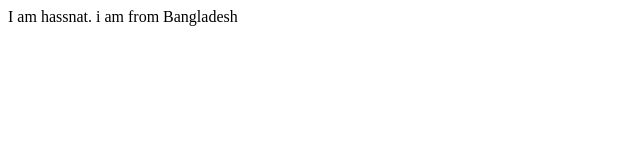
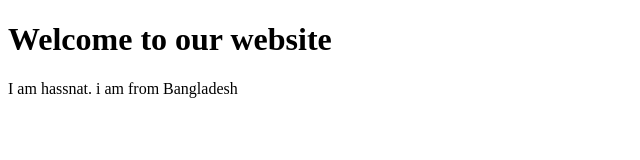
Before and after one commit to hassnat774/my-second-project, a plain HTML site: page index.html in a window 1280 px wide. Shown: the whole page, without its empty margins (0-640 px from the left). Drawn offline with Linux system fonts and the light colour scheme.

Commit message:
this is my projoct

```diff
--- /dev/null
+++ b/External.css
@@ -0,0 +1,3 @@
+h1{
+    background-color: aquamarine;
+}
--- a/index.html
+++ b/index.html
@@ -4,6 +4,18 @@
     <meta charset="UTF-8">
     <meta name="viewport" content="width=device-width, initial-scale=1.0">
     <title>My second project </title>
-</head>I am hassnat. i am from Bangladesh</p>
+    <header>
+        <H1> Welcome to our website</H1>
+    </header>
+    <link rel="stylesheet" href="External.html">
+
+</head>
+
+<body>
+
+    <p>I am hassnat. i am from Bangladesh</p>
+
+
 </body>
+
 </html>
```
